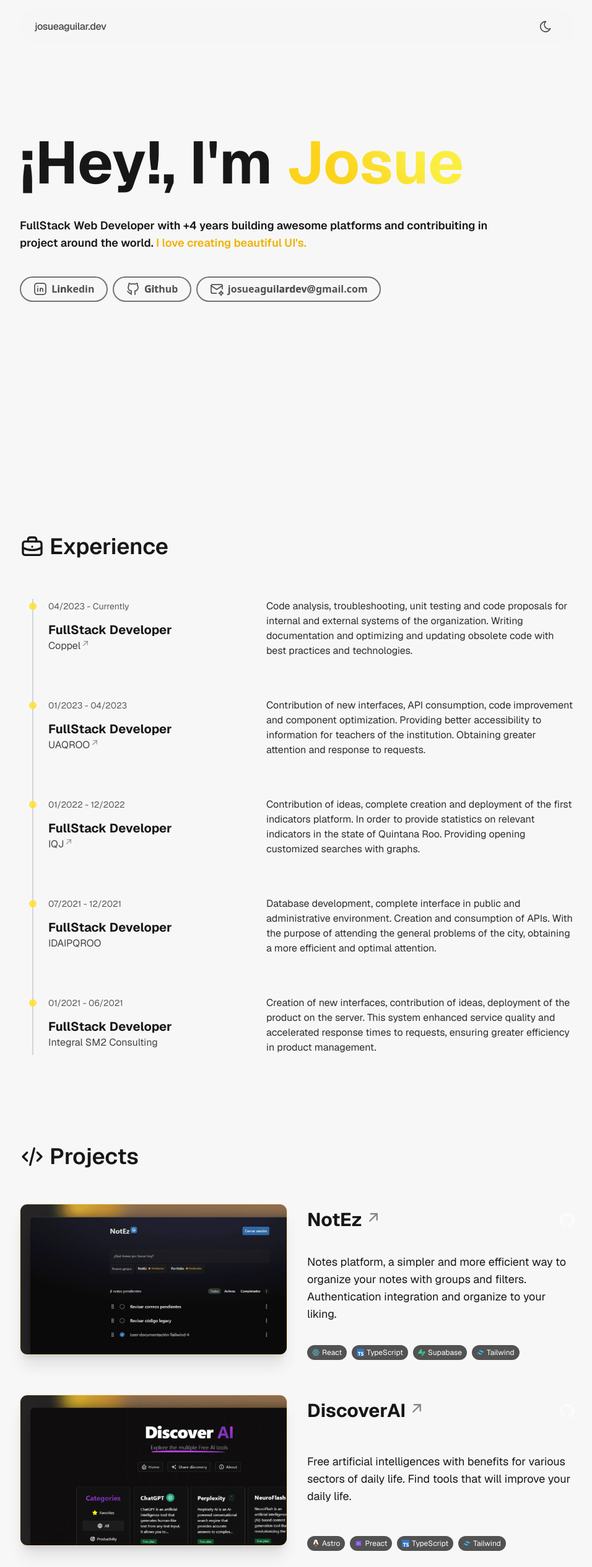
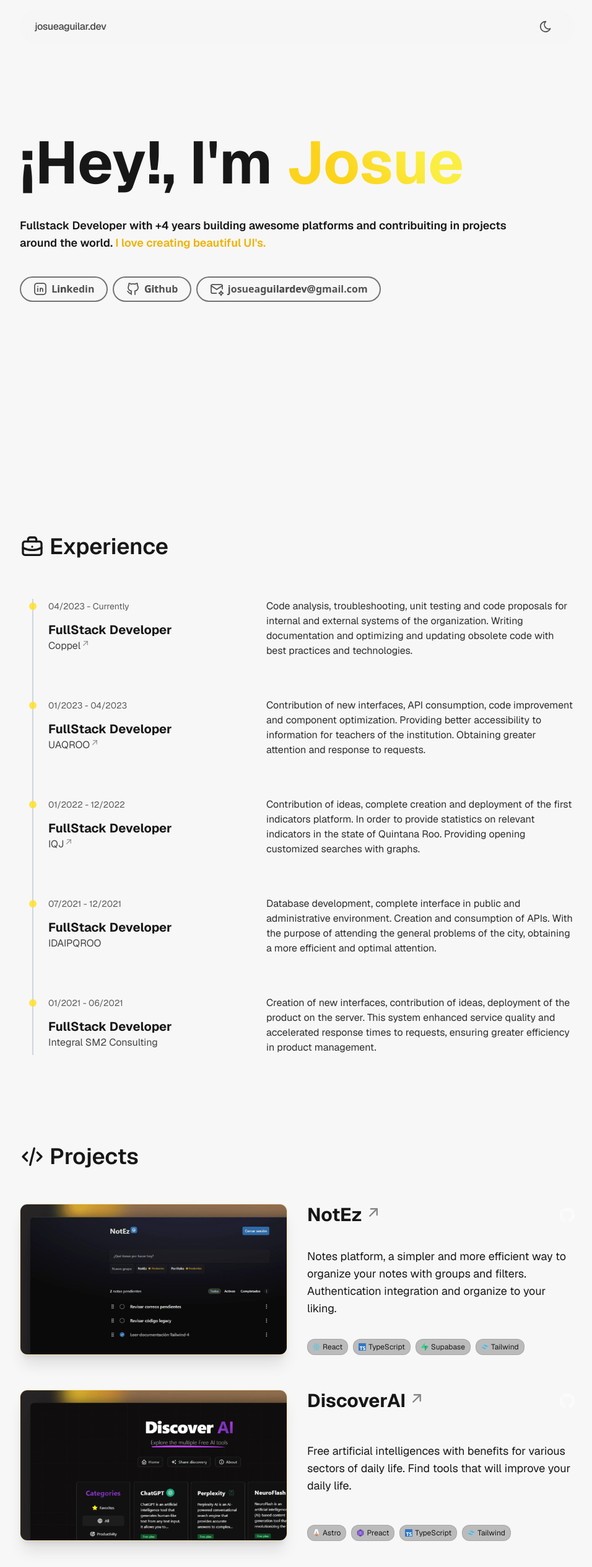
Before and after one commit to josueaguilarr/josueaguilar.dev, an Astro site: page / in a window 1280 px wide. Shown: the top 2528 px of the page at 62% size, without its empty margins (160-1116 px from the left). Built offline with nearby package versions, Linux system fonts and the light colour scheme; Astro itself is replaced by a stand-in of ours.

Commit message:
feat: Update AboutMe and Projects components with text corrections and layout adjustments

```diff
--- a/src/components/AboutMe.astro
+++ b/src/components/AboutMe.astro
@@ -24,8 +24,8 @@ import Header from "./Header.astro";
     <p
       class="prose sm:text-lg text-sm font-geist font-semibold text-default-dark dark:text-default-light duration-300"
     >
-      FullStack Web Developer with +4 years building awesome platforms and
-      contribuiting in project around the world. <span
+      Fullstack Developer with +4 years building awesome platforms and
+      contribuiting in projects around the world. <span
         class="text-yellow-500 dark:text-[#fff562]"
       >
         I love creating beautiful UI's.</span
--- a/src/components/Projects.astro
+++ b/src/components/Projects.astro
@@ -13,7 +13,7 @@ import TitleSection from "./TitleSection.astro";
   {
     PROJECTS.map(({ title, description, tags, image, github, link }) => (
       <div class="flex lg:flex-row sm:flex-col flex-col mb-20 sm:mb-14 font-geist group/card">
-        <div class="w-full sm:min-w-1/2 pb-2 sm:pe-4">
+        <div class="w-full sm:min-w-1/2 pb-2 sm:pb-0 sm:pe-4">
           <div class="relative flex flex-col items-center col-span-6 row-span-5 gap-8 transition duration-500 ease-in-out transform shadow-xl overflow-clip rounded-xl md:group-hover/card:-translate-y-1 md:group-hover/card:shadow-2xl border border-yellow-500/30 lg:hover:border-yellow-700 lg:hover:bg-yellow-800/50">
             <img
               alt={title}
@@ -23,7 +23,7 @@ import TitleSection from "./TitleSection.astro";
           </div>
         </div>
 
-        <div class="min-w-1/2 flex flex-col justify-between pt-2 sm:ps-4">
+        <div class="min-w-1/2 flex flex-col justify-between pt-2 sm:pt-0 sm:ps-4">
           <div class="flex justify-between items-center">
             {link ? (
               <a
@@ -56,7 +56,7 @@ import TitleSection from "./TitleSection.astro";
             {tags.map((tech) => (
               <li>
                 <span
-                  class={`flex gap-x-1 items-center bg-neutral-600 dark:bg-neutral-800 text-white rounded-xl text-xs py-1 px-2`}
+                  class={`flex gap-x-1 items-center border bg-neutral-400/70 text-neutral-900 border-neutral-400/80 dark:bg-neutral-800/60 dark:border-neutral-800 dark:text-neutral-300 rounded-xl text-xs py-1 px-2`}
                 >
                   <tech.icon class="size-3" />
                   {tech.name}
--- a/src/layouts/Layout.astro
+++ b/src/layouts/Layout.astro
@@ -12,6 +12,8 @@ import "../global.css"
       href="https://fonts.googleapis.com/css2?family=Geist:wght@100..900&display=swap"
       rel="stylesheet"
     />
+    <meta name="description" content="Improving every day">
+    <meta name="keywords" content="josueaguilardev, software engineer, web developer, software developer">
     <title>Josué Aguilar - Software Engineer</title>
   </head>
   <body>
```
